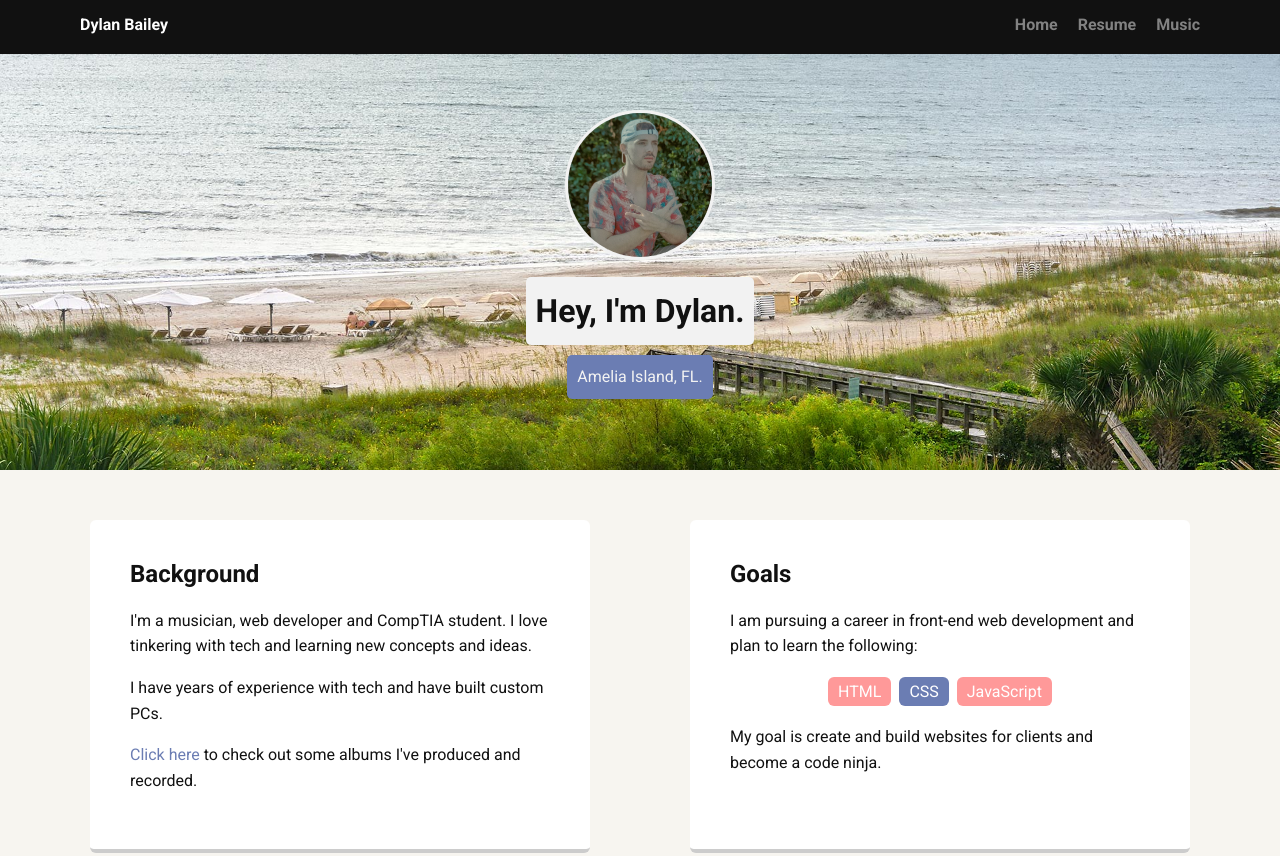
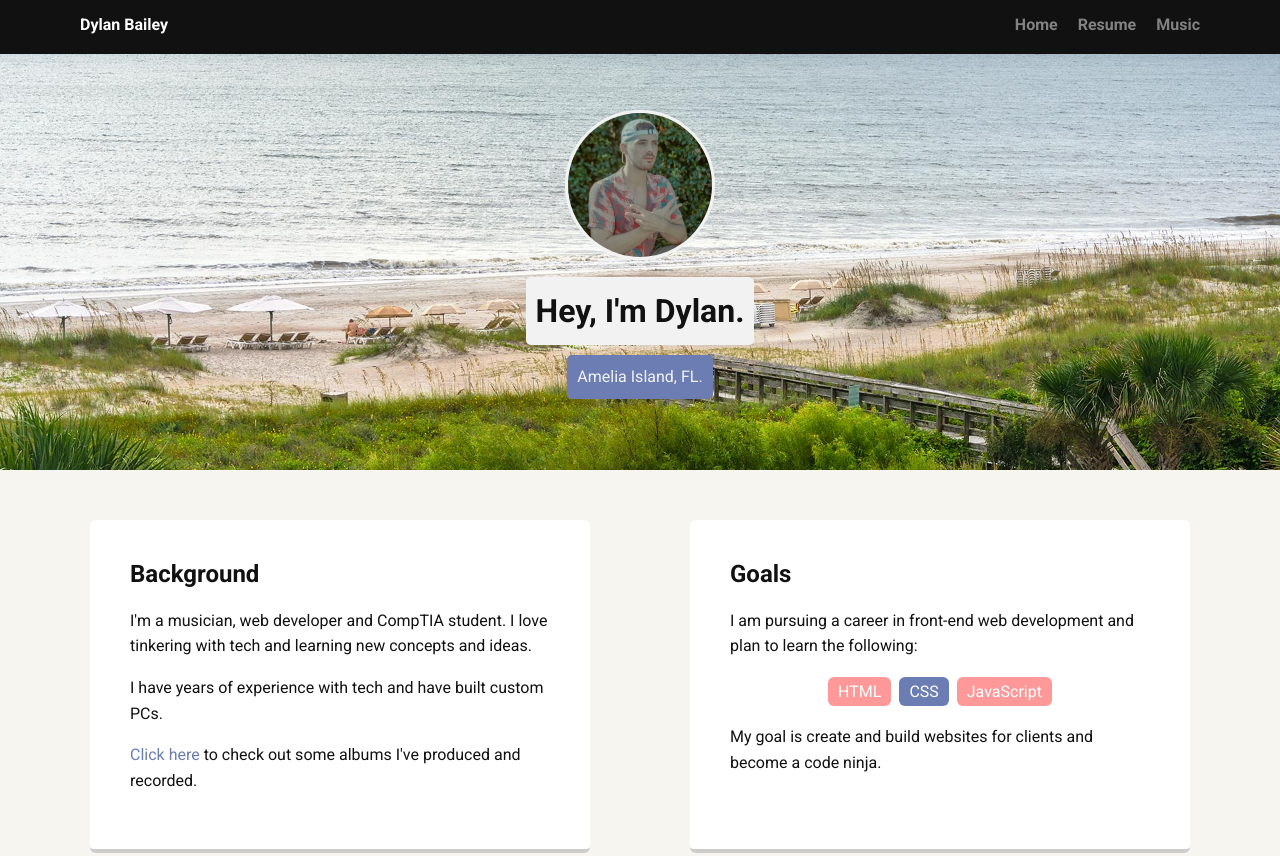
Before and after one commit to dylancbailey/personal-profile, a plain HTML site: page index.html in a window 1280 px wide. Shown: the top 856 px of the page. Drawn offline with Linux system fonts and the light colour scheme; a web font is replaced by a local one.

Commit message:
Header image

```diff
--- a/styles.css
+++ b/styles.css
@@ -67,7 +67,7 @@ a:hover {
 
 header {
   text-align: center;
-  background: url('images/AmeliaIsland.jpg') no-repeat top 53% center;
+  background: url('images/AmeliaIsland.jpg') no-repeat center/cover;
   background-size: cover;
   overflow: hidden;
   padding-top: 60px;
```
